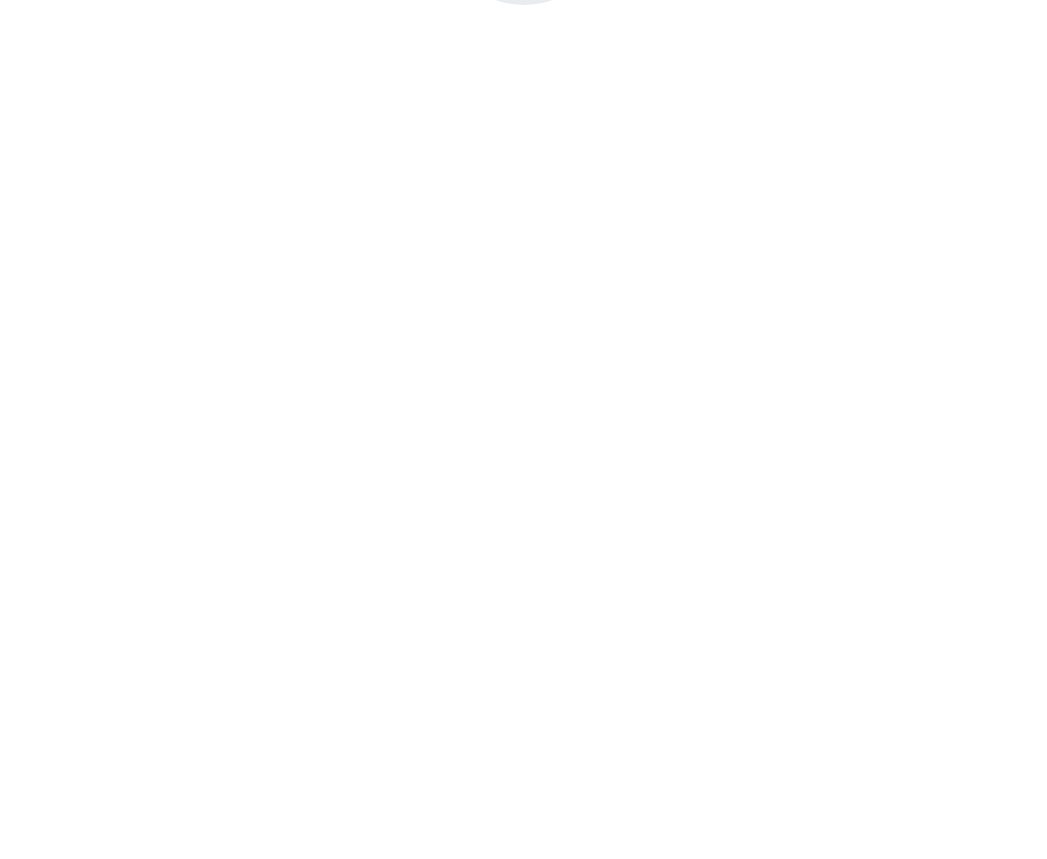
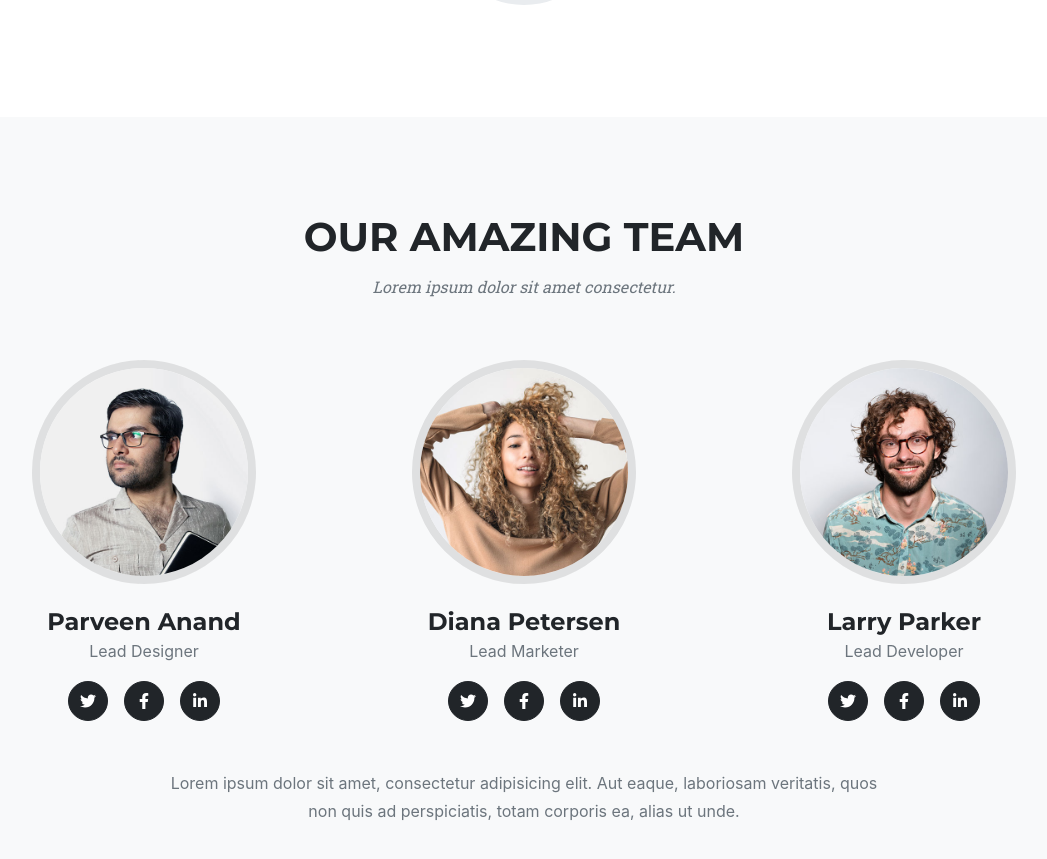
Before and after one commit to Rupesh-Darimisetti/ReactBlogWebsite, a React (Create React App) app: page / in a window 1280 px wide. Shown: the part 4345-5204 px from the top of the page, without its empty margins (116-1163 px from the left). Before the commit the page ends 4462 px from the top, so only its background shows below. Built offline with nearby package versions, Linux system fonts and the light colour scheme.

Commit message:
add Team section

```diff
--- /dev/null
+++ b/src/components/Common/Team.jsx
@@ -0,0 +1,36 @@
+import React, { Component } from "react";
+import img1 from "../assets/img/team/1.jpg";
+import img2 from "../assets/img/team/2.jpg";
+import img3 from "../assets/img/team/3.jpg";
+import TeamMember from "./TeamMember";
+const teams = [
+    { image: img1, name: 'Parveen Anand', role: 'Lead Designer' },
+    { image: img2, name: 'Diana Petersen', role: 'Lead Marketer' },
+    { image: img3, name: 'Larry Parker', role: 'Lead Developer' }
+]
+class Team extends Component {
+    render() {
+        return (
+            <>
+                <section className="page-section bg-light" id="team">
+                    <div className="container">
+                        <div className="text-center">
+                            <h2 className="section-heading text-uppercase">Our Amazing Team</h2>
+                            <h3 className="section-subheading text-muted">Lorem ipsum dolor sit amet consectetur.</h3>
+                        </div>
+                        <div className="row">
+                            {teams.map((member, index) => {
+                                return <TeamMember {...member} key={index} />
+                            })}
+                        </div>
+                        <div className="row">
+                            <div className="col-lg-8 mx-auto text-center"><p className="large text-muted">Lorem ipsum dolor sit amet, consectetur adipisicing elit. Aut eaque, laboriosam veritatis, quos non quis ad perspiciatis, totam corporis ea, alias ut unde.</p></div>
+                        </div>
+                    </div>
+                </section>
+            </>
+        );
+    }
+}
+
+export default Team;
--- /dev/null
+++ b/src/components/Common/TeamMember.jsx
@@ -0,0 +1,22 @@
+import React, { Component } from "react";
+import { Link } from "react-router-dom";
+
+class TeamMember extends Component {
+    render() {
+        return (
+            <>
+                <div class="col-lg-4">
+                    <div class="team-member">
+                        <img class="mx-auto rounded-circle" src={this.props.image} alt="..." />
+                        <h4>{this.props.name}</h4>
+                        <p class="text-muted">{this.props.role}</p>
+                        <Link class="btn btn-dark btn-social mx-2" to="#!" aria-label="Parveen Anand Twitter Profile"><i class="fab fa-twitter"></i></Link>
+                        <Link class="btn btn-dark btn-social mx-2" to="#!" aria-label="Parveen Anand Facebook Profile"><i class="fab fa-facebook-f"></i></Link>
+                        <Link class="btn btn-dark btn-social mx-2" to="#!" aria-label="Parveen Anand LinkedIn Profile"><i class="fab fa-linkedin-in"></i></Link>
+                    </div>
+                </div>
+            </>
+        );
+    }
+}
+export default TeamMember;
--- a/src/components/Pages/Home.jsx
+++ b/src/components/Pages/Home.jsx
@@ -6,6 +6,7 @@
 import About from '../Common/About';
 import Portfolio from '../Common/Portfolio';
 import Services from '../Common/Services';
+import Team from '../Common/Team';
 class Home extends Component {
     render() {
         return (
@@ -21,6 +22,7 @@
                 <Services />
                 <Portfolio />
                 <About />
+                <Team />
             </>
         );
     }
```
